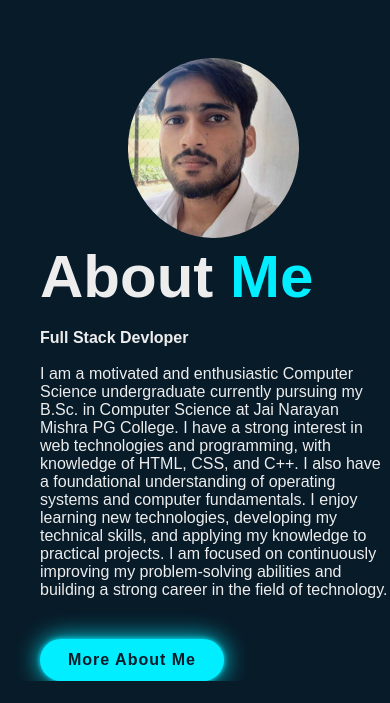
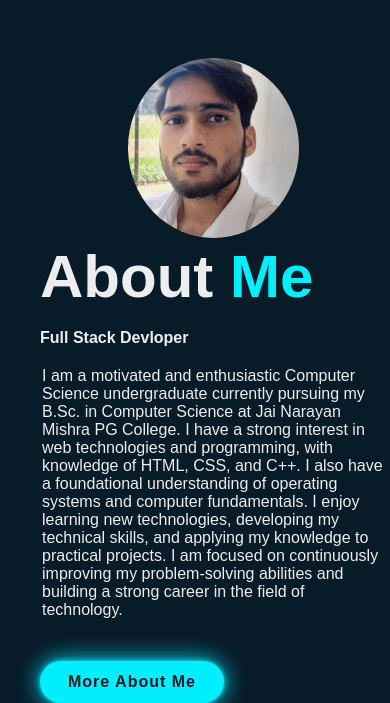
Before and after one commit to himanshuhd12/portfolio, a plain HTML site: page index.html in a window 390 px wide. Shown: the part 866-1569 px from the top of the page. Before the commit the page ends 1547 px from the top, so only its background shows below. Drawn offline with nearby package versions, Linux system fonts and the light colour scheme.

Commit message:
Update portfolio

```diff
--- a/index.html
+++ b/index.html
@@ -3,7 +3,8 @@
   <head>
     <meta charset="UTF-8" />
     <meta name="viewport" content="width=device-width, initial-scale=1.0" />
-    <title>Document</title>
+    <link rel="icon" type="image/png" href="logo.png" />
+    <title>Portfolio</title>
     <link rel="stylesheet" href="style.css" />
     <link
       href="https://unpkg.com/boxicons@2.1.4/css/boxicons.min.css"
@@ -45,7 +46,7 @@
       <div class="about-text">
         <h2 class="about-me">About <span>Me</span></h2><br>
         <h4>Full Stack Devloper</h4><br>
-        <p>
+        <p id ="about-me-text">
           I am a motivated and enthusiastic Computer Science undergraduate
           currently pursuing my B.Sc. in Computer Science at Jai Narayan Mishra
           PG College. I have a strong interest in web technologies and
--- a/style.css
+++ b/style.css
@@ -234,7 +234,7 @@ body {
 
 
  }
- .about-me{
-    /* margin-left: 30%; */
+ #about-me-text{
+    padding : 2px;
  }
 }
```
Also changed, not shown: logo.png (added).
